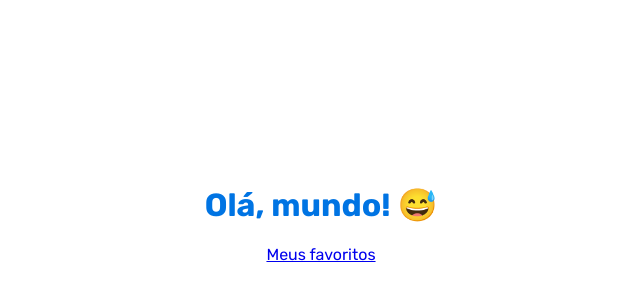
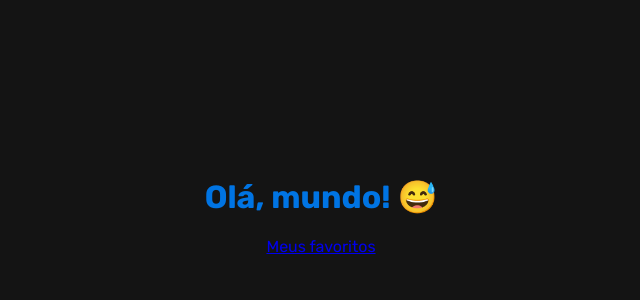
Before and after one commit to rdgrb/bookmarked, a Next.js app: page / in a window 1280 px wide. Shown: the part 194-494 px from the top of the page, without its empty margins (319-959 px from the left). Built offline with nearby package versions, Linux system fonts and the light colour scheme.

Commit message:
Adicionado configurações globais de css

```diff
--- a/styles/globals.scss
+++ b/styles/globals.scss
@@ -17,6 +17,16 @@
   font-family: Rubik, sans-serif;
 }
 
+html,
+body {
+  padding: 0;
+  margin: 0;
+}
+
+body {
+  background: var(--background);
+}
+
 button {
   cursor: pointer;
 }
```
